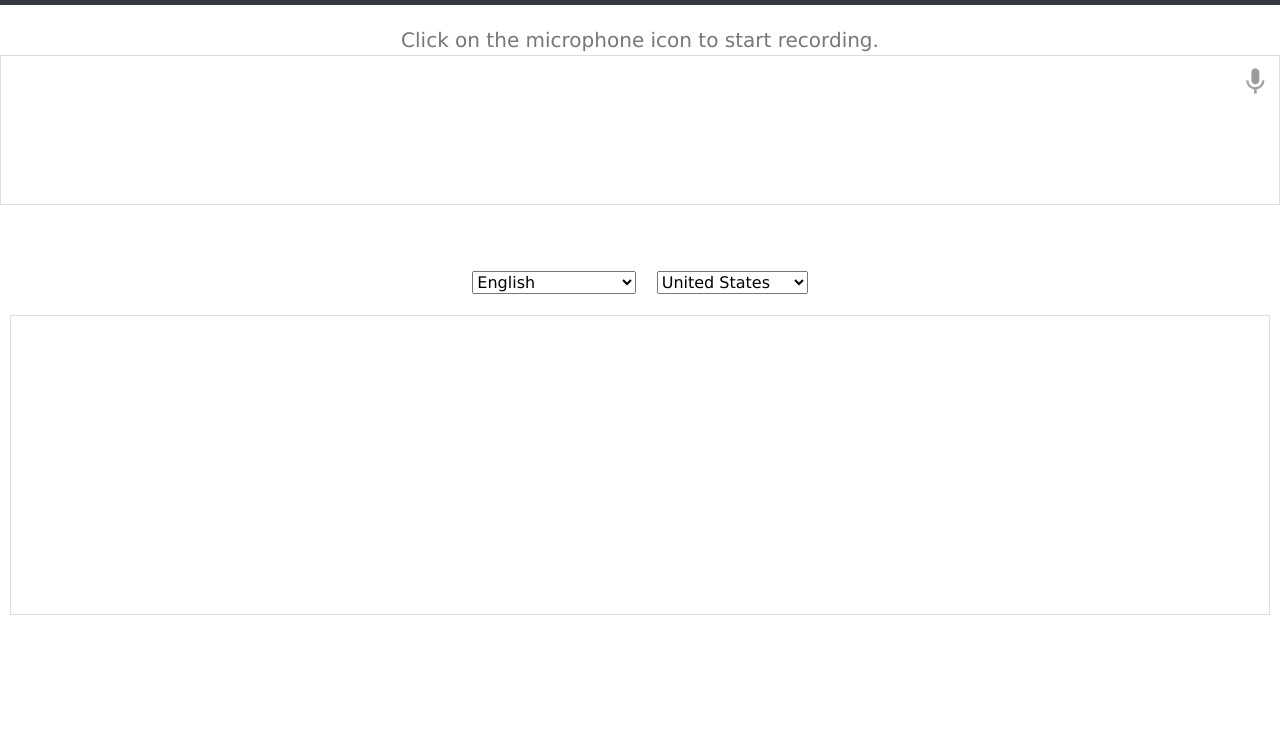
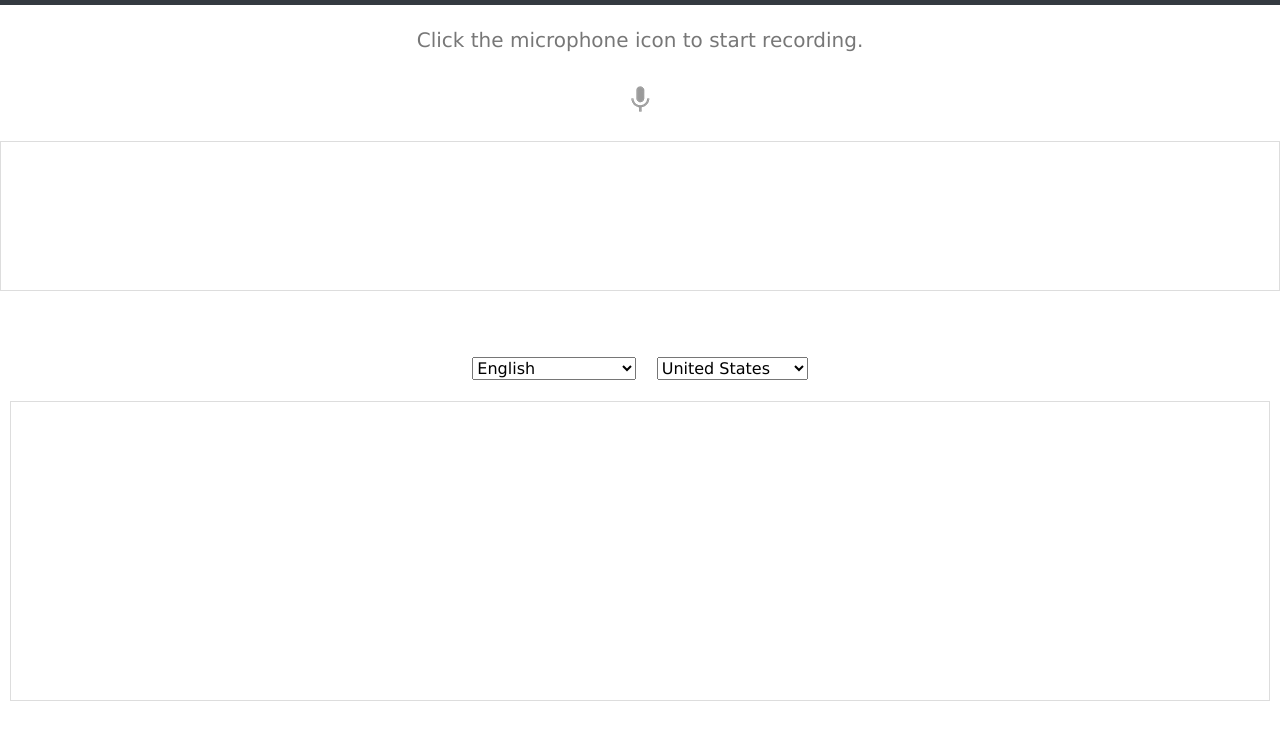
Before and after one commit to freeeal/ScribWord, a website: page index.html in a window 1280 px wide. Shown: the part 51-790 px from the top of the page. Drawn offline with nearby package versions, Linux system fonts and the light colour scheme.

Commit message:
move mic to center of page

```diff
--- a/index.html
+++ b/index.html
@@ -32,8 +32,8 @@
     </nav>
 
     <div id="info">
-      <p id="info_start">Click on the microphone icon to start recording.</p>
-      <p id="info_speak_now">Click on the microphone icon to stop recording.</p>
+      <p id="info_start">Click the microphone icon to start recording.</p>
+      <p id="info_speak_now">Click the microphone icon to stop recording.</p>
       <p id="info_no_speech">No speech was detected. You may need to adjust your
         <a href="//support.google.com/chrome/bin/answer.py?hl=en&amp;answer=1407892">
           microphone settings</a>.</p>
@@ -49,8 +49,8 @@
          Upgrade to <a href="//www.google.com/chrome">Chrome</a>
          version 25 or later.</p>
     </div>
-    <div class="right">
-      <button id="start_button" onclick="startButton(event)">
+    <div class="center">
+      <button id="start_button" class="btn btn-danger active" onclick="startButton(event)">
         <img id="start_img" src="/img/mic.gif" alt="Start"></button>
     </div>
     <div id="results">
```
